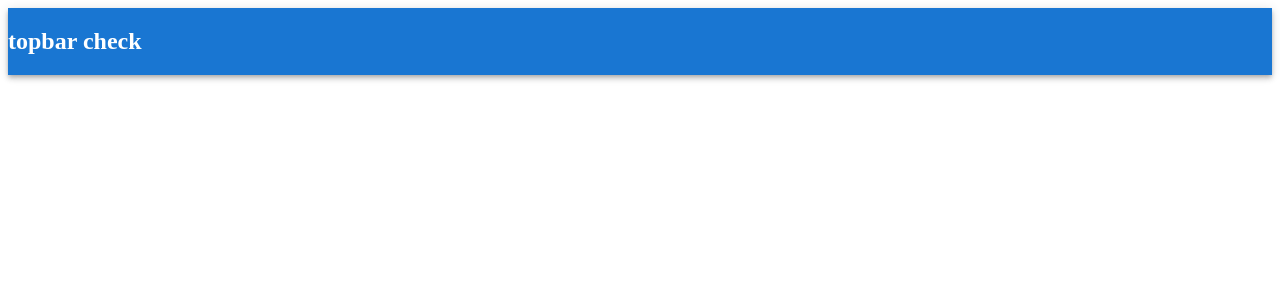
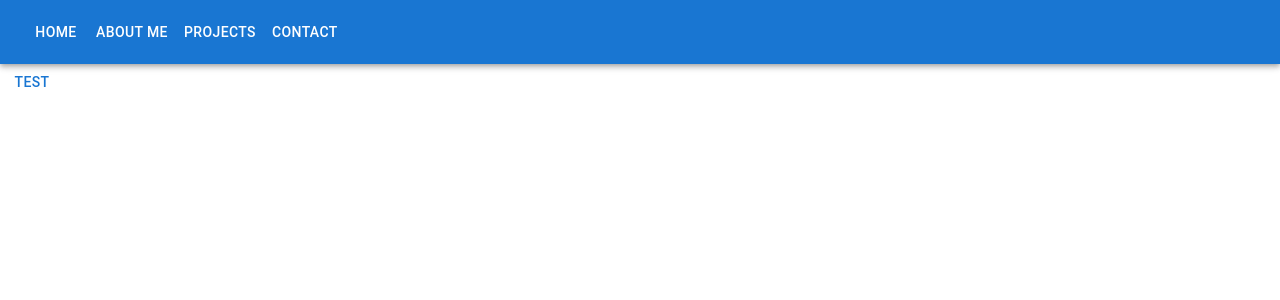
Before and after one commit to Mattdanq/mattdanq.github.io, a React (Create React App) app: page / in a window 1280 px wide. Shown: the top 300 px of the page. Built offline with nearby package versions, Linux system fonts and the light colour scheme.

Commit message:
Navigation Bar correctly linked

```diff
--- a/src/App.css
+++ /dev/null
@@ -1,29 +0,0 @@
-.App {
-  text-align: center;
-}
-
-.App-logo {
-  height: 40vmin;
-  pointer-events: none;
-}
-
-@media (prefers-reduced-motion: no-preference) {
-  .App-logo {
-    animation: App-logo-spin infinite 20s linear;
-  }
-}
-
-.App-header {
-  background-color: #282c34;
-  min-height: 100vh;
-  display: flex;
-  flex-direction: column;
-  align-items: center;
-  justify-content: center;
-  font-size: calc(10px + 2vmin);
-  color: white;
-}
-
-.App-link {
-  color: #61dafb;
-}
--- a/src/App.js
+++ b/src/App.js
@@ -1,4 +1,5 @@
 import {Routes, Route} from "react-router-dom";
+import CssBaseline from '@mui/material/CssBaseline';
 
 //Components / pages
 import Landing from './pages/landing';
@@ -9,6 +10,7 @@ import Projects from './pages/projects';
 function App() {
   return (
     <div className="App">
+      <CssBaseline />
       <Routes>
         <Route exact path = "/" element={<Landing/>}/>
         <Route exact path = "/About" element={<About/>}/>
--- a/src/components/topBar.js
+++ b/src/components/topBar.js
@@ -1,15 +1,19 @@
-import {AppBar, Box} from '@mui/material';
-import { useNavigate } from 'react-router-dom';
+import {AppBar, Box, Button, Container, Toolbar} from '@mui/material';
+import { useNavigate, Link } from 'react-router-dom';
 
 function TopBar() {
     const navigate = useNavigate();
     return (
-        <Box>
+        <Box sx = {{flexGrow: 1, bgcolor: "black"}}>
             <AppBar position = "static">
-                <h2>topbar check</h2>
+                <Toolbar>
+                    <Button color="inherit" variant="text" component={Link} to="/">Home</Button>
+                    <Button color="inherit" variant="text" component={Link} to="/About">About Me</Button>
+                    <Button color="inherit" variant="text" component={Link} to="/Projects">Projects</Button>
+                    <Button color="inherit" variant="text" component={Link} to="/Contact">Contact</Button>
+                </Toolbar>
             </AppBar>
         </Box>
-
     );
 }
 export default TopBar;
--- a/src/pages/about.js
+++ b/src/pages/about.js
@@ -1,6 +1,11 @@
+import TopBar from "../components/topBar";
+
 const About = () => {
     return(
-        <h2>If you see this the about page correctly loading on github pages</h2>
+        <div>
+            <TopBar />
+            <h2>If you see this the about page correctly loading on github pages</h2>
+        </div>
     );
 }
 
--- a/src/pages/contact.js
+++ b/src/pages/contact.js
@@ -1,6 +1,11 @@
+import TopBar from "../components/topBar";
+
 const Contact = () => {
     return(
-        <h2>If you see this the contact page correctly loading on github pages</h2>
+        <div>
+            <TopBar/>
+            <h2>If you see this the contact page correctly loading on github pages</h2>
+        </div>
     );
 }
 
--- a/src/pages/landing.js
+++ b/src/pages/landing.js
@@ -1,10 +1,12 @@
 import TopBar from '../components/topBar';
+import {Box, Button} from '@mui/material';
 
 const Landing = () => {
     return(
-
-        <TopBar />
-
+        <div>
+            <TopBar />
+            <Button variant="text">test</Button>
+        </div>
     );
 }
 
--- a/src/pages/projects.js
+++ b/src/pages/projects.js
@@ -1,6 +1,11 @@
+import TopBar from "../components/topBar";
+
 const Projects = () => {
-    return(
-        <h2>If you see this the projects page correctly loading on github pages</h2>
+    return (
+        <div>
+            <TopBar/>
+            <h2>If you see this the projects page correctly loading on github pages</h2>
+        </div>
     );
 }
 
```
